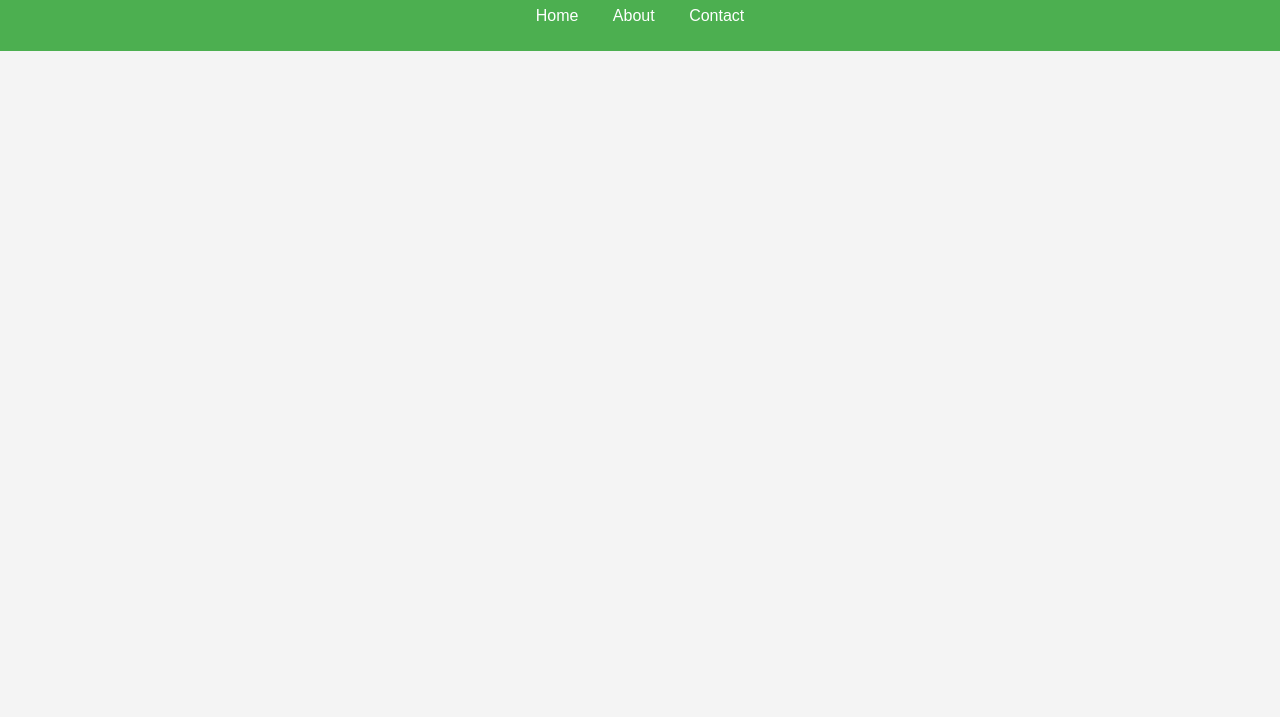
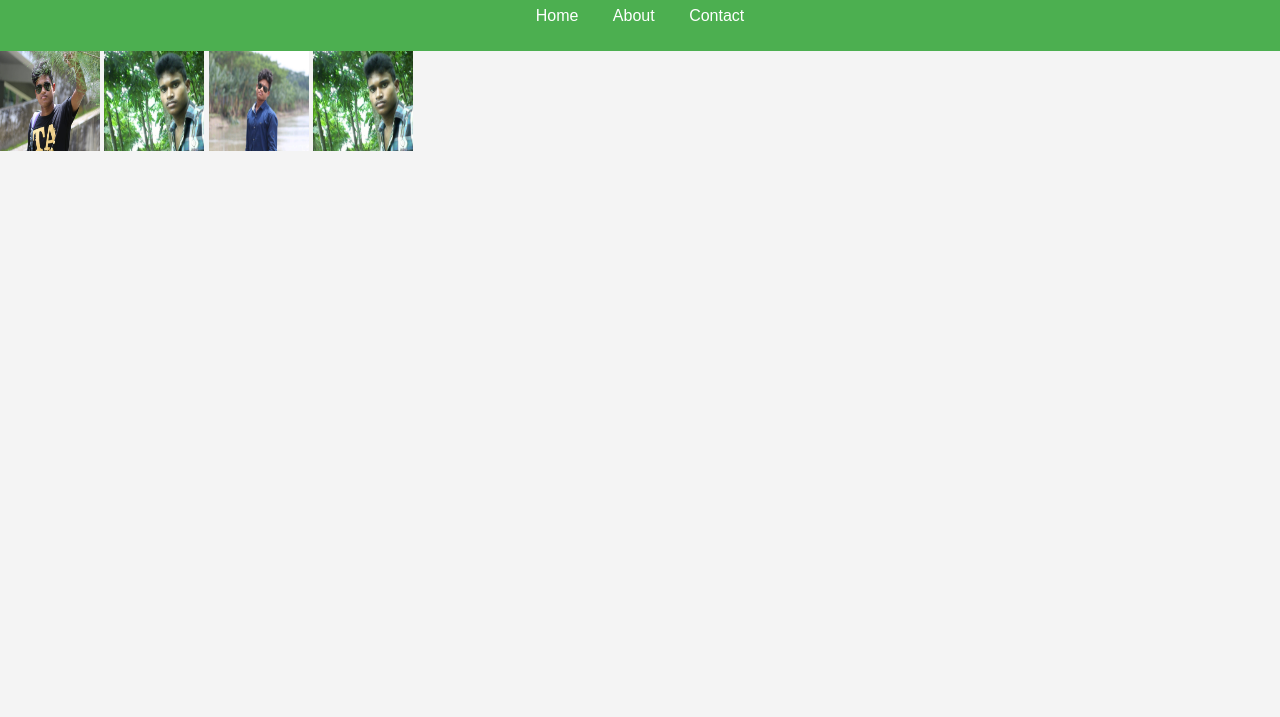
Before and after one commit to mohammadali27/my-second-github, a plain HTML site: page index.html in a window 1280 px wide. Shown: the part 83-800 px from the top of the page. Drawn offline with Linux system fonts and the light colour scheme.

Commit message:
add some pick

```diff
--- a/index.html
+++ b/index.html
@@ -41,6 +41,14 @@
                 <li><a href="contact.html">Contact</a></li>
             </ul>
 
+
     </header>
+    <div class="pic">
+                <img src="images/mohammad.jpg" alt="" width="100" height="100">
+                <img src="images/13198369_215083138876818_4955013183833679683_o.jpg" alt="" width="100" height="100">
+                <img src="images/38749809_630377374014057_6873190461041803264_n.jpg" alt="" width="100" height="100">
+                <img src="images/13198369_215083138876818_4955013183833679683_o.jpg" alt="" width="100" height="100">
+                <!-- <img src="images/435147661_1140558160470127_3361413213782306372_n - Copy.jpg" alt="" width="100" height="100"> -->
+            </div>
 </body>
 </html>
```
Also changed, not shown: images/13198369_215083138876818_4955013183833679683_o.jpg (added), images/38749809_630377374014057_6873190461041803264_n.jpg (added), images/38992221_630371304014664_3633912498467373056_n.jpg (added), images/435147661_1140558160470127_3361413213782306372_n - Copy.jpg (added), images/mohammad.jpg (added).
